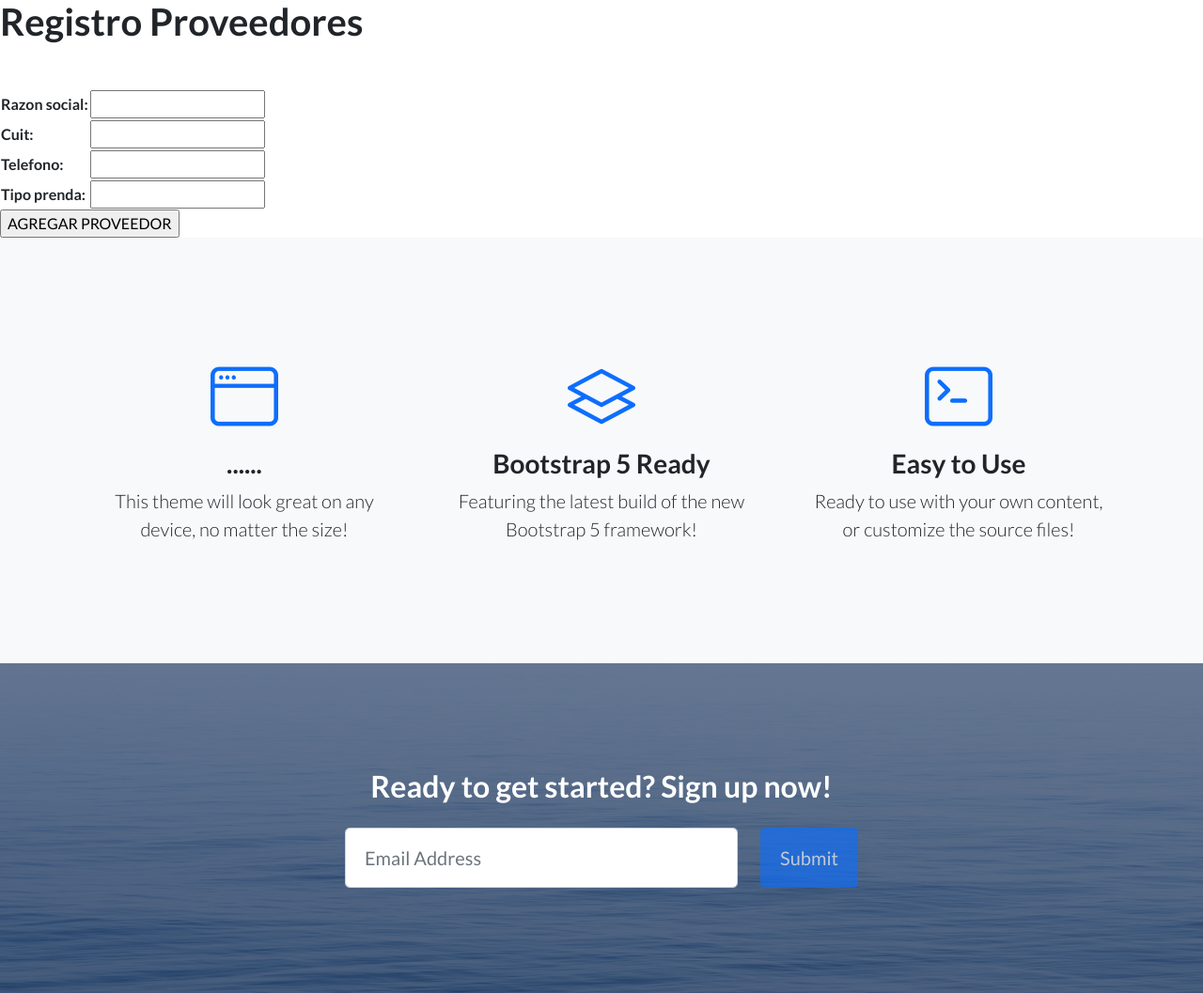
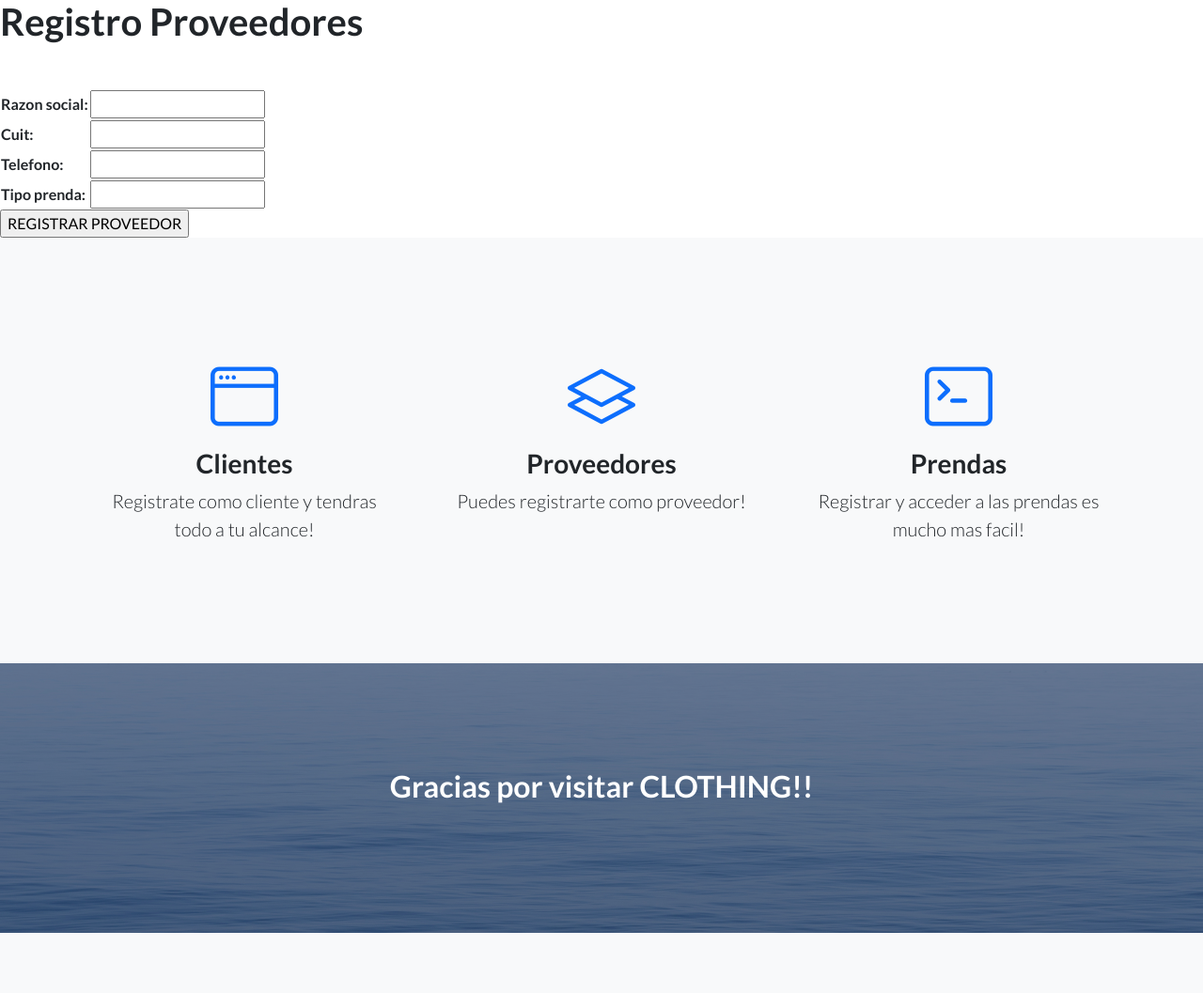
Before and after one commit to debilattanzi/Entrega_intermediaLattanzi, a Django app: page /AppTienda/proveedor/ in a window 1280 px wide. Shown: the part 557-1614 px from the top of the page at 94% size. After the commit the page ends 1550 px from the top, so only its background shows below. Run offline with Django 3.2, Linux system fonts and the light colour scheme; some libraries are stand-ins or nearby versions.

Commit message:
busqueda de cliente por medio de formulario en la BD, mejora en template padre.html

```diff
--- a/AppTienda/templates/padre.html
+++ b/AppTienda/templates/padre.html
@@ -61,22 +61,22 @@
                     <div class="col-lg-4">
                         <div class="features-icons-item mx-auto mb-5 mb-lg-0 mb-lg-3">
                             <div class="features-icons-icon d-flex"><i class="bi-window m-auto text-primary"></i></div>
-                            <h3>......</h3>
-                            <p class="lead mb-0">This theme will look great on any device, no matter the size!</p>
+                            <h3>Clientes</h3>
+                            <p class="lead mb-0">Registrate como cliente y tendras todo a tu alcance!</p>
                         </div>
                     </div>
                     <div class="col-lg-4">
                         <div class="features-icons-item mx-auto mb-5 mb-lg-0 mb-lg-3">
                             <div class="features-icons-icon d-flex"><i class="bi-layers m-auto text-primary"></i></div>
-                            <h3>Bootstrap 5 Ready</h3>
-                            <p class="lead mb-0">Featuring the latest build of the new Bootstrap 5 framework!</p>
+                            <h3>Proveedores</h3>
+                            <p class="lead mb-0"> Puedes registrarte como proveedor!</p>
                         </div>
                     </div>
                     <div class="col-lg-4">
                         <div class="features-icons-item mx-auto mb-0 mb-lg-3">
                             <div class="features-icons-icon d-flex"><i class="bi-terminal m-auto text-primary"></i></div>
-                            <h3>Easy to Use</h3>
-                            <p class="lead mb-0">Ready to use with your own content, or customize the source files!</p>
+                            <h3>Prendas</h3>
+                            <p class="lead mb-0">Registrar y acceder a las prendas es mucho mas facil!</p>
                         </div>
                     </div>
                 </div>
@@ -88,7 +88,7 @@
             <div class="container position-relative">
                 <div class="row justify-content-center">
                     <div class="col-xl-6">
-                        <h2 class="mb-4">Ready to get started? Sign up now!</h2>
+                            <h2 class="mb-4">Gracias por visitar CLOTHING!!</h2>
                         <!-- Signup form-->
                         <!-- * * * * * * * * * * * * * * *-->
                         <!-- * * SB Forms Contact Form * *-->
@@ -97,33 +97,7 @@
                         <!-- To make this form functional, sign up at-->
                         <!-- https://startbootstrap.com/solution/contact-forms-->
                         <!-- to get an API token!-->
-                        <form class="form-subscribe" id="contactFormFooter" data-sb-form-api-token="API_TOKEN">
-                            <!-- Email address input-->
-                            <div class="row">
-                                <div class="col">
-                                    <input class="form-control form-control-lg" id="emailAddressBelow" type="email" placeholder="Email Address" data-sb-validations="required,email" />
-                                    <div class="invalid-feedback text-white" data-sb-feedback="emailAddressBelow:required">Email Address is required.</div>
-                                    <div class="invalid-feedback text-white" data-sb-feedback="emailAddressBelow:email">Email Address Email is not valid.</div>
-                                </div>
-                                <div class="col-auto"><button class="btn btn-primary btn-lg disabled" id="submitButton" type="submit">Submit</button></div>
-                            </div>
-                            <!-- Submit success message-->
-                            <!---->
-                            <!-- This is what your users will see when the form-->
-                            <!-- has successfully submitted-->
-                            <div class="d-none" id="submitSuccessMessage">
-                                <div class="text-center mb-3">
-                                    <div class="fw-bolder">Form submission successful!</div>
-                                    <p>To activate this form, sign up at</p>
-                                    <a class="text-white" href="https://startbootstrap.com/solution/contact-forms">https://startbootstrap.com/solution/contact-forms</a>
-                                </div>
-                            </div>
-                            <!-- Submit error message-->
-                            <!---->
-                            <!-- This is what your users will see when there is-->
-                            <!-- an error submitting the form-->
-                            <div class="d-none" id="submitErrorMessage"><div class="text-center text-danger mb-3">Error sending message!</div></div>
-                        </form>
+
                     </div>
                 </div>
             </div>
--- a/AppTienda/templates/proveedor.html
+++ b/AppTienda/templates/proveedor.html
@@ -14,7 +14,7 @@
 <table>
     {{ form_proveedor.as_table}}
 </table>
-<input type="submit" value="AGREGAR PROVEEDOR">
+<input type="submit" value="REGISTRAR PROVEEDOR">
 
 </form>
 {% endblock %}
--- a/AppTienda/urls.py
+++ b/AppTienda/urls.py
@@ -5,5 +5,7 @@ urlpatterns = [
     path("", inicio, name="inicio"),
     path('proveedor/', proveedor, name="proveedor"),
     path('prendas/', prendas, name="prendas"),
-    path('cliente/', cliente, name="cliente")
+    path('cliente/', cliente, name="cliente"),
+    path('busqueda_cliente/', busqueda_cliente, name="busqueda_cliente"),
+    path('buscar/', buscar, name="buscar")
 ]
--- a/AppTienda/views.py
+++ b/AppTienda/views.py
@@ -9,17 +9,18 @@ def inicio(request):
 
 
 def proveedor(request):
-    if request.method=="POST":
-        form_proveedor=ProveedorForm(request.POST)
+    if request.method == "POST":
+        form_proveedor = ProveedorForm(request.POST)
         if form_proveedor.is_valid():
-            info_proveed=form_proveedor.cleaned_data
-            proveedor_nuevo=Proveedor(razon_social=info_proveed["razon_social"], cuit=info_proveed["cuit"], telefono=info_proveed["telefono"], tipo_prenda=info_proveed["tipo_prenda"])
+            info_proveed = form_proveedor.cleaned_data
+            proveedor_nuevo = Proveedor(razon_social=info_proveed["razon_social"], cuit=info_proveed["cuit"],
+                                        telefono=info_proveed["telefono"], tipo_prenda=info_proveed["tipo_prenda"])
             proveedor_nuevo.save()
 
             return render(request, "inicio.html", {"mensaje": "PROVEEDOR CARGADO CORRECTAMENTE"})
     else:
-        form_vacio=ProveedorForm()
-        return render(request, 'proveedor.html', {"form_proveedor":form_vacio})
+        form_vacio = ProveedorForm()
+        return render(request, 'proveedor.html', {"form_proveedor": form_vacio})
 
 
 def prendas(request):
@@ -27,25 +28,42 @@ def prendas(request):
         form_prendas = PrendasForm(request.POST)
         if form_prendas.is_valid():
             info_prendas = form_prendas.cleaned_data
-            prendas_nuevo = Prendas(tipo_prenda=info_prendas["tipo_prenda"], talle=info_prendas["talle"], color=info_prendas["color"])
+            prendas_nuevo = Prendas(tipo_prenda=info_prendas["tipo_prenda"], talle=info_prendas["talle"],
+                                    color=info_prendas["color"])
             prendas_nuevo.save()
 
-            return render(request, "inicio.html",{"mensaje":"PRENDA INGRESADA"})
+            return render(request, "inicio.html", {"mensaje": "PRENDA INGRESADA"})
     else:
         form_vacio = PrendasForm()
         return render(request, 'prendas.html', {"form_prendas": form_vacio})
 
 
-
 def cliente(request):
-    if request.method=="POST":
-        form_cliente=ClienteForm(request.POST)
+    if request.method == "POST":
+        form_cliente = ClienteForm(request.POST)
         if form_cliente.is_valid():
-            info=form_cliente.cleaned_data
-            cliente_nuevo=Cliente(nombre=info["nombre"], apellido=info["apellido"], email=info["email"], celular=info["celular"])
+            info = form_cliente.cleaned_data
+            cliente_nuevo = Cliente(nombre=info["nombre"], apellido=info["apellido"], email=info["email"],
+                                    celular=info["celular"])
             cliente_nuevo.save()
 
-            return render(request, "inicio.html",{"mensaje": "CLIENTE CREADO CORRECTAMENTE"})
+            return render(request, "inicio.html", {"mensaje": "CLIENTE CREADO CORRECTAMENTE"})
     else:
-        form_vacio=ClienteForm()
-        return render(request, "cliente.html", {"form_cliente":form_vacio})
+        form_vacio = ClienteForm()
+        return render(request, "cliente.html", {"form_cliente": form_vacio})
+
+
+def busqueda_cliente(request):
+    return render(request, 'busqueda_cliente.html')
+
+
+def buscar(request):
+    if "apellido" in request.GET:
+        apellido = request.GET["apellido"]
+        cliente_busqueda = Cliente.objects.filter(apellido=apellido)
+        if cliente_busqueda:
+            return render(request, 'resultado_busqueda.html', {"apellido_cliente": cliente_busqueda})
+        else:
+            return render(request, 'busqueda_cliente.html', {"mensaje": "Ingrese apellido del cliente a buscar"})
+    else:
+        return render(request, 'busqueda_cliente.html', {"mensaje": "Ingrese apellido del cliente a buscar"})
```
Also changed, not shown: AppTienda/models.py (+23 -11 lines), AppTienda/templates/busqueda_cliente.html (added, +22 -0 lines), AppTienda/templates/resultado_busqueda.html (added, +23 -0 lines), db.sqlite3.
